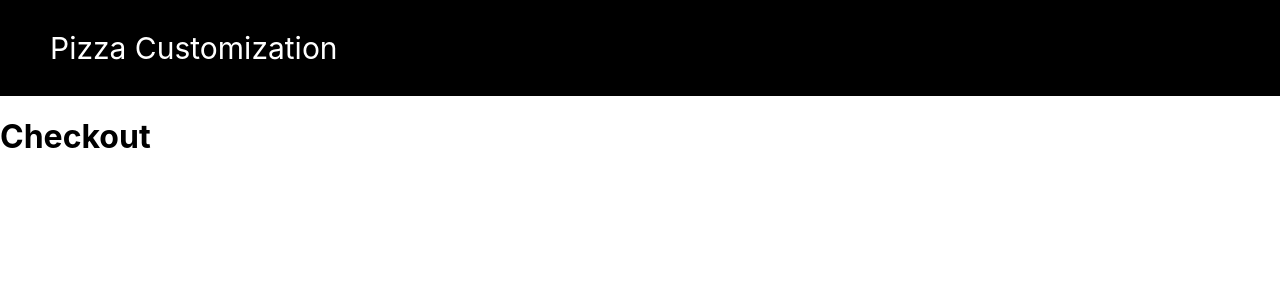
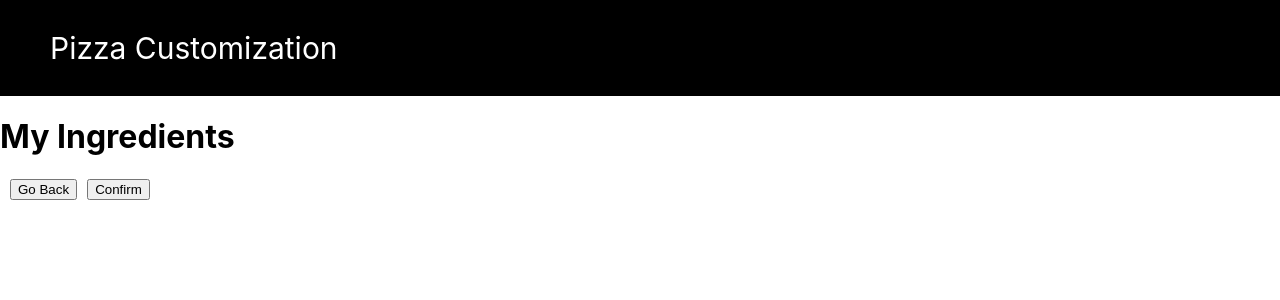
Before and after one commit to Zyar3k/pizza_custom, a React (Create React App) app: page /checkout in a window 1280 px wide. Shown: the top 300 px of the page. Built offline with nearby package versions, Linux system fonts and the light colour scheme.

Commit message:
Add checkout component

```diff
--- a/public/index.html
+++ b/public/index.html
@@ -15,6 +15,8 @@
       user's mobile device or desktop. See https://developers.google.com/web/fundamentals/web-app-manifest/
     -->
     <link rel="manifest" href="%PUBLIC_URL%/manifest.json" />
+    <link href="https://fonts.googleapis.com/css2?family=Comfortaa:wght@300&family=Indie+Flower&family=Open+Sans+Condensed:ital,wght@1,300&display=swap"
+    rel="stylesheet">
     <!--
       Notice the use of %PUBLIC_URL% in the tags above.
       It will be replaced with the URL of the `public` folder during the build.
--- a/src/App.js
+++ b/src/App.js
@@ -2,6 +2,7 @@ import React, { useState } from 'react';
 import { BrowserRouter as Router, Switch, Route, Link } from "react-router-dom";
 import Header from './components/Header/Header';
 import Customize from './components/Customize/Customize';
+import Checkout from './components/Checkout/Checkout';
 
 function App() {
 
@@ -23,7 +24,7 @@ function App() {
             <Customize ingredients={ingredients} setIngredients={setIngredients} />
           </Route>
           <Route path="/checkout">
-            <h1>Checkout</h1>
+            <Checkout ingredients={ingredients} />
           </Route>
         </Switch>
       </Router>
--- /dev/null
+++ b/src/components/Checkout/Checkout.css
@@ -0,0 +1,28 @@
+.checkoutCont {
+  display: flex;
+}
+
+.proceedToCheckout {
+  margin-left: 10px;
+}
+
+.successWrap {
+  text-align: center;
+}
+
+.pizzaman {
+  height: 300px;
+}
+
+.confirmTitle {
+    font-family: Open Sans Condensed;
+    font-size: 35px
+  }
+
+  .confirmOrder {
+    font-family: Comfortaa;
+  }
+
+  .confirmTime {
+    font-family: Indie Flower;
+}
--- a/src/components/Checkout/Checkout.js
+++ b/src/components/Checkout/Checkout.js
@@ -0,0 +1,54 @@
+import React, { useState } from "react";
+import { useHistory } from "react-router-dom";
+import Pizzaman from "../../assets/PizzaMan.png";
+import './Checkout.css';
+
+export default function Checkout({ ingredients }) {
+  const history = useHistory();
+  const [success, setSuccess] = useState(false);
+
+  return (
+    <div className='checkoutCont'>
+      <div>
+        <div>
+          <h1>My Ingredients</h1>
+          {Object.keys(ingredients).map((ingredient) => {
+            return (
+              ingredients[ingredient]&& (
+                <p>{ingredient[0].toUpperCase()}{ingredient.substr(1)}</p>
+              )
+            );
+          })}
+          <button
+            className="proceedToCheckout"
+            onClick={() => history.push("/")}
+          >
+            Go Back
+          </button>
+          <button
+            onClick={() => setSuccess(true)}
+            className="proceedToCheckout"
+          >
+            Confirm
+          </button>
+        </div>
+      </div>
+      <div>
+        {success && (
+          <div className='successWrap'>
+            <img className='pizzaman' src={Pizzaman} alt="pizzaman"/>
+            <div className='confirmTitle'>
+              We have received your order, Thank you
+            </div>
+            <div className='confirmOrder'>
+              Order #{Math.round(Math.random() * 100000)}
+            </div>
+            <div className='confirmTime'>
+              Will be ready in 20-30 min.
+            </div>
+          </div>
+        )}
+      </div>
+    </div>
+  )
+}
--- a/src/components/Customize/Customize.js
+++ b/src/components/Customize/Customize.js
@@ -8,9 +8,12 @@ import Mushroom from '../../assets/Mushroom.png';
 import Basil from '../../assets/Basil.png';
 import Tomato from '../../assets/Tomato.png';
 import { motion } from 'framer-motion';
+import { useHistory } from "react-router-dom";
 
 
 export default function Customize({ingredients, setIngredients}) {
+
+  let history = useHistory();
 
   const onChange = (event, name) => {
     let newIngredients = JSON.parse(JSON.stringify(ingredients));
@@ -24,13 +27,6 @@ export default function Customize({ingredients, setIngredients}) {
     <div className='customCont'>
       <div className='pizzaCont'>
         <div className='imgWrapper'>
-          {/* <img src={Cheese} alt='Cheese' className='ingredients' />
-          <img src={Olive} alt='Olive' className='ingredients' />
-          <img src={Pineapple} alt='Pineapple' className='ingredients' />
-          <img src={Mushroom} alt='Mushroom' className='ingredients' />
-          <img src={Basil} alt='Basil' className='ingredients' />
-          <img src={Tomato} alt='Tomato' className='ingredients' />
-          <img src={Base} alt='Pizza Base' className='pizzaBase'  /> */}
           <motion.div
             initial={{ opacity: 0 }}
             animate={{
@@ -169,6 +165,12 @@ export default function Customize({ingredients, setIngredients}) {
           />
           <span className="checkmark"></span>
         </label>
+        <button
+          onClick={() => history.push("/checkout")}
+          className="proceedToCheckout"
+        >
+          Proceed to Checkout
+        </button>
       </div>
 
     </div>
```
